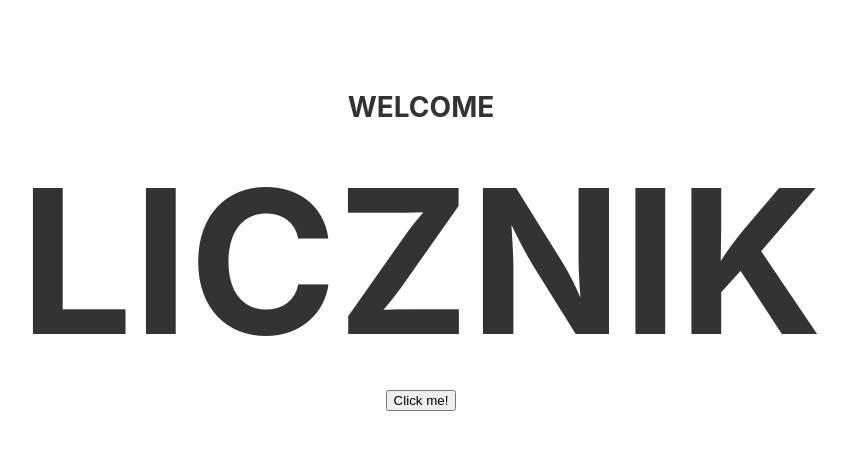
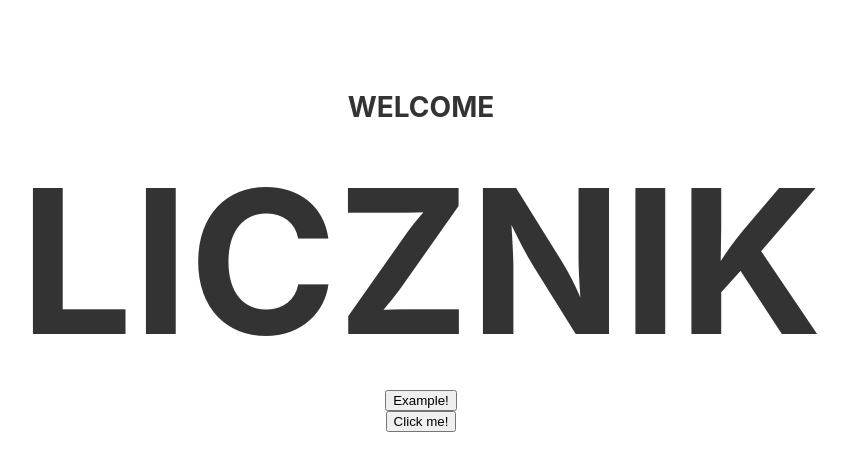
Before and after one commit to GKunc/TeamSportStatistics, an Angular app: page / in a window 1280 px wide. Shown: the top 470 px of the page, without its empty margins (219-1067 px from the left). Built offline with nearby package versions, Linux system fonts and the light colour scheme.

Commit message:
Init Heroku DB

```diff
--- a/server.js
+++ b/server.js
@@ -1,5 +1,6 @@
 const path = require('path');
 const express = require('express');
+const { MongoClient } = require("mongodb");
 const app = express();
 const MY_APP_NAME = 'TeamSportStatistics';
 const dist_folder = __dirname + '/dist/' + MY_APP_NAME;
@@ -17,7 +18,7 @@ app.get('/', function(req, res) {
 // default Heroku port
 app.listen(process.env.PORT || 5000);
 
-app.get('/api/example', (req, res) => res.send('Hello World!'));
+app.get('/api/example', (req, res) => res.send(uri));
 
 // ================================
 app.get("/api/movie", async function (req, res) {
--- a/src/app/app.component.html
+++ b/src/app/app.component.html
@@ -293,6 +293,7 @@
 <div class="content" role="main">
   <h1>WELCOME</h1>
   <h3 style="font-size: 200px;" id="text">LICZNIK</h3>
+  <button (click)="example()">Example!</button>
   <button (click)="run()">Click me!</button>
   <div id="movie" style="visibility: hidden;">
     <img src="" alt="movie poster">
--- a/src/app/app.component.ts
+++ b/src/app/app.component.ts
@@ -22,6 +22,10 @@ export class AppComponent {
     this.flag++;
   }
 
+  example() {
+
+  }
+
   run() {
     fetch("/api/movie")
       .then((response) => response.json())
```
